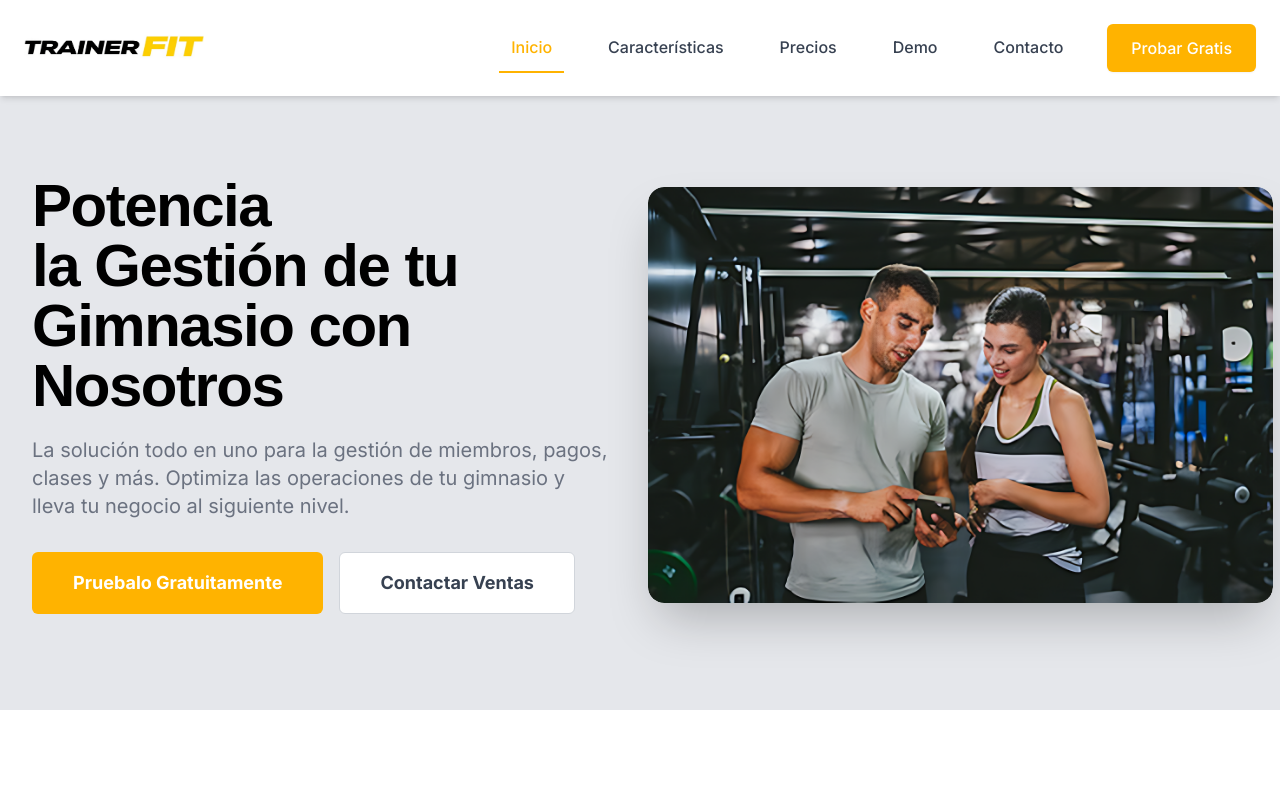
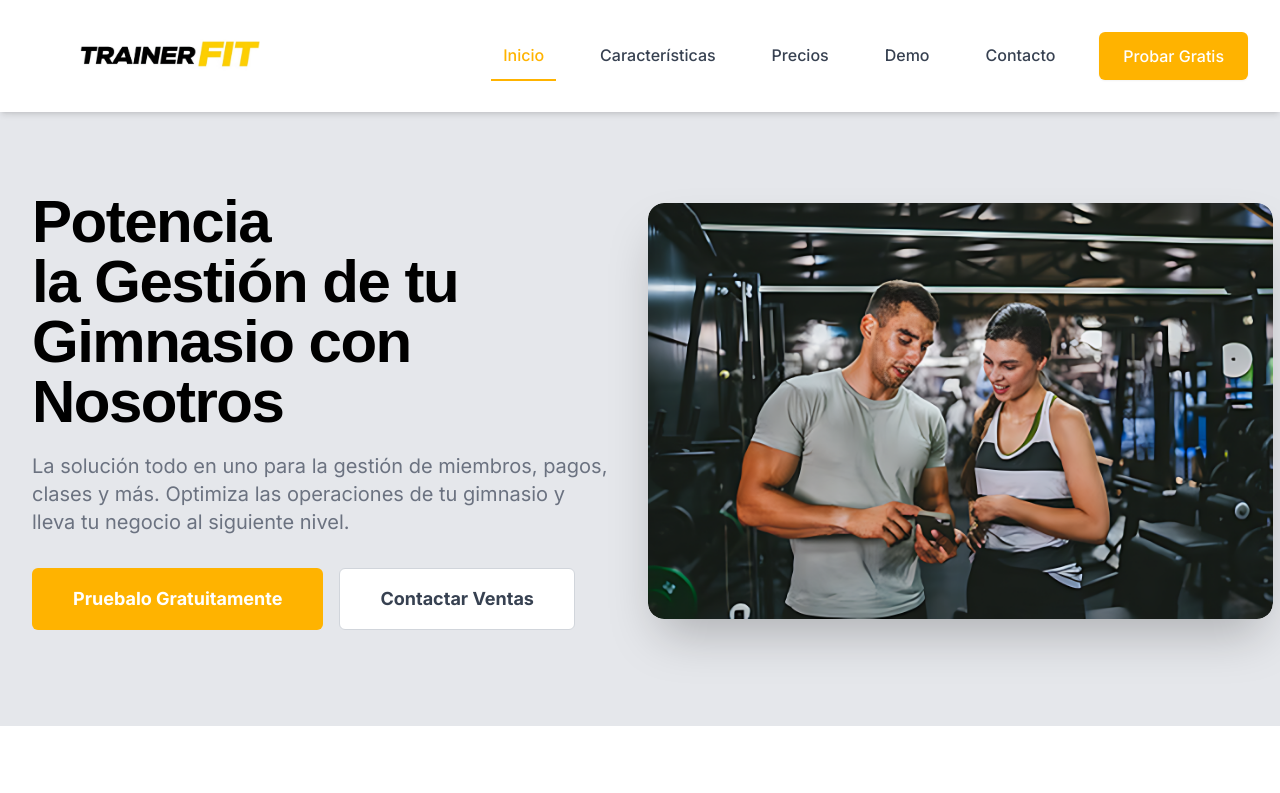
Before and after one commit to erik1111111/SAA-LANDINPAGE, a Next.js app: page / in a window 1280 px wide. Shown: the top 793 px of the page. Built offline with nearby package versions, Linux system fonts and the light colour scheme.

Commit message:
feat: increase navbar height and adjust logo positioning on desktop

```diff
--- a/components/Navbar.tsx
+++ b/components/Navbar.tsx
@@ -51,15 +51,15 @@ export function Navbar() {
   return (
     <>
       <nav className="bg-white shadow-md sticky top-0 z-50 w-full">
-        <div className="w-full max-w-7xl mx-auto px-6">
-          <div className="flex justify-between items-center h-24 lg:h-24">
+        <div className="w-full max-w-7xl mx-auto px-8">
+          <div className="flex justify-between items-center h-24 lg:h-28">
             {/* Logo */}
-            <div className="flex-shrink-0">
+            <div className="flex-shrink-0 ml-12">
               <Link href="/" className="flex items-center">
                 <img
                   src="/images/trainerfit3.png"
                   alt="TrainerFit Logo"
-                  className="h-14 w-auto lg:h-16"
+                  className="h-14 w-auto lg:h-20"
                   style={{ minWidth: '180px' }}
                 />
               </Link>
```
